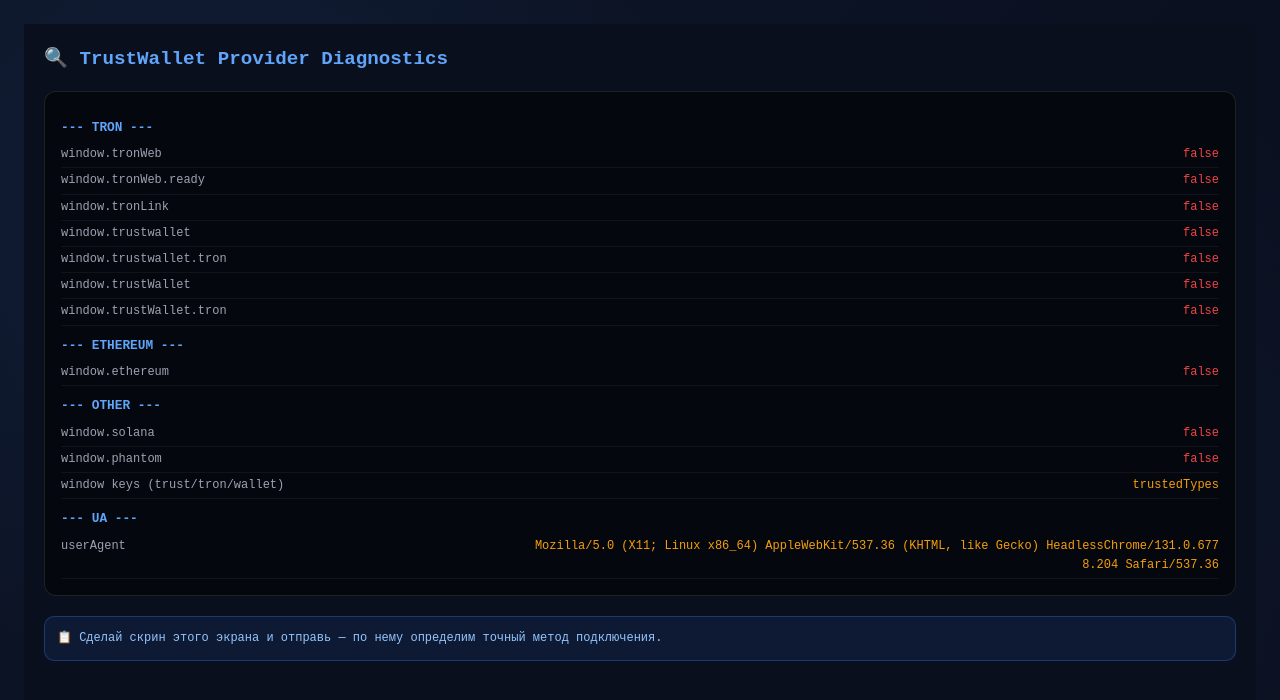
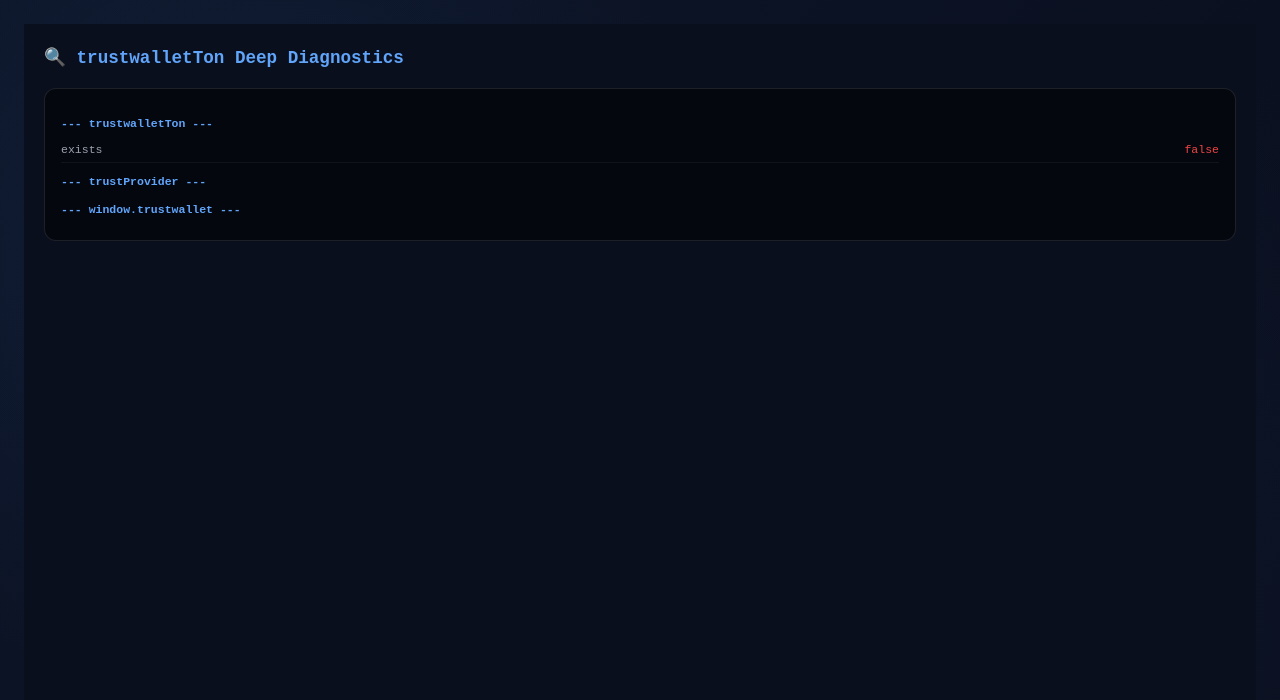
Before and after one commit to hhhhhastis/aml-dapp-2, a Next.js app: page /diag in a window 1280 px wide. Shown: the top 700 px of the page. Built offline with nearby package versions, Linux system fonts and the light colour scheme.

Commit message:
Universal wallet connector: TrustWallet + TronLink + WalletConnect

```diff
--- a/pages/diag.js
+++ b/pages/diag.js
@@ -1,138 +1,97 @@
 import { useState, useEffect } from 'react';
 
-/**
- * Компонент глубокой диагностики.
- * Показывает ВСЕ доступные свойства window.ethereum и других провайдеров.
- * Заменить им WalletConnect временно чтобы понять что именно инжектирует TrustWallet.
- */
 export default function WalletDiagnostics() {
   const [diag, setDiag] = useState(null);
 
   useEffect(() => {
-    // Ждём 3с чтобы все провайдеры успели инжектироваться
     setTimeout(() => {
       const result = {};
 
-      // ── Базовые провайдеры ───────────────────────────────────────────────
-      result['--- TRON ---'] = '---';
-      result['window.tronWeb']              = !!window.tronWeb;
-      result['window.tronWeb.ready']        = !!window.tronWeb?.ready;
-      result['window.tronLink']             = !!window.tronLink;
-      result['window.trustwallet']          = !!window.trustwallet;
-      result['window.trustwallet.tron']     = !!window.trustwallet?.tron;
-      result['window.trustWallet']          = !!window.trustWallet;
-      result['window.trustWallet.tron']     = !!window.trustWallet?.tron;
+      // ── Все ключи trustwalletTon ──────────────────────────────────────────
+      result['--- trustwalletTon ---'] = '---';
+      result['exists'] = !!window.trustwalletTon;
 
-      // ── window.ethereum ──────────────────────────────────────────────────
-      result['--- ETHEREUM ---'] = '---';
-      result['window.ethereum']             = !!window.ethereum;
+      if (window.trustwalletTon) {
+        const obj = window.trustwalletTon;
+        result['typeof']          = typeof obj;
+        result['has .request']    = typeof obj.request;
+        result['has .on']         = typeof obj.on;
+        result['has .send']       = typeof obj.send;
+        result['has .sendAsync']  = typeof obj.sendAsync;
+        result['has .enable']     = typeof obj.enable;
+        result['has .getAccounts']= typeof obj.getAccounts;
+        result['has .signTransaction'] = typeof obj.signTransaction;
+        result['has .sign']       = typeof obj.sign;
 
-      if (window.ethereum) {
-        // Флаги идентификации кошелька
-        result['ethereum.isTrust']          = !!window.ethereum.isTrust;
-        result['ethereum.isTrustWallet']    = !!window.ethereum.isTrustWallet;
-        result['ethereum.isTronLink']       = !!window.ethereum.isTronLink;
-        result['ethereum.isMetaMask']       = !!window.ethereum.isMetaMask;
-
-        // Методы которые может поддерживать
-        result['ethereum.request']          = typeof window.ethereum.request;
-        result['ethereum.send']             = typeof window.ethereum.send;
-        result['ethereum.sendAsync']        = typeof window.ethereum.sendAsync;
-
-        // chainId и networkVersion
-        result['ethereum.chainId']          = window.ethereum.chainId ?? 'n/a';
-        result['ethereum.networkVersion']   = window.ethereum.networkVersion ?? 'n/a';
-
-        // Все ключи объекта ethereum
+        // Все ключи объекта
         const keys = [];
-        for (const key in window.ethereum) keys.push(key);
-        result['ethereum.keys'] = keys.slice(0, 20).join(', ');
+        try { for (const k in obj) keys.push(k); } catch(_) {}
+        try { Object.getOwnPropertyNames(obj).forEach(k => { if (!keys.includes(k)) keys.push(k); }); } catch(_) {}
+        result['all keys'] = keys.join(', ') || 'none';
       }
 
-      // ── Другие возможные провайдеры ──────────────────────────────────────
-      result['--- OTHER ---'] = '---';
-      result['window.solana']               = !!window.solana;
-      result['window.phantom']              = !!window.phantom;
+      // ── trustProvider ────────────────────────────────────────────────────
+      result['--- trustProvider ---'] = '---';
+      result['exists'] = !!window.trustProvider;
+      if (window.trustProvider) {
+        const obj = window.trustProvider;
+        result['trustProvider.request']    = typeof obj.request;
+        result['trustProvider.tron']       = !!obj.tron;
+        result['trustProvider.tron.request'] = typeof obj.tron?.request;
+        const keys = [];
+        try { for (const k in obj) keys.push(k); } catch(_) {}
+        result['trustProvider keys'] = keys.join(', ') || 'none';
+      }
 
-      // Все ключи window начинающиеся с trust/tron/wallet
-      const windowKeys = Object.keys(window).filter(k =>
-        /trust|tron|wallet|web3/i.test(k)
-      );
-      result['window keys (trust/tron/wallet)'] = windowKeys.join(', ') || 'none';
-
-      // UserAgent
-      result['--- UA ---'] = '---';
-      result['userAgent'] = navigator.userAgent;
+      // ── trustwallet (корневой объект) ────────────────────────────────────
+      result['--- window.trustwallet ---'] = '---';
+      if (window.trustwallet) {
+        const obj = window.trustwallet;
+        const keys = [];
+        try { for (const k in obj) keys.push(k); } catch(_) {}
+        try { Object.getOwnPropertyNames(obj).forEach(k => { if (!keys.includes(k)) keys.push(k); }); } catch(_) {}
+        result['trustwallet keys'] = keys.join(', ') || 'none';
+        result['trustwallet.tron'] = !!obj.tron;
+        result['trustwallet.solana'] = !!obj.solana;
+        result['trustwallet.ton']  = !!obj.ton;
+        // Проверяем каждое свойство на наличие request
+        for (const k of keys.slice(0, 10)) {
+          if (obj[k] && typeof obj[k] === 'object') {
+            result[`trustwallet.${k}.request`] = typeof obj[k].request;
+          }
+        }
+      }
 
       setDiag(result);
-    }, 3000);
+    }, 2000);
   }, []);
 
   return (
-    <div style={{
-      background: '#0a0f1e',
-      minHeight: '100vh',
-      padding: '20px',
-      fontFamily: 'monospace',
-      color: '#e2e8f0',
-    }}>
-      <div style={{ fontSize: '1.2rem', fontWeight: 'bold', color: '#60a5fa', marginBottom: '16px' }}>
-        🔍 TrustWallet Provider Diagnostics
+    <div style={{ background:'#0a0f1e', minHeight:'100vh', padding:'20px', fontFamily:'monospace', color:'#e2e8f0' }}>
+      <div style={{ fontSize:'1.1rem', fontWeight:'bold', color:'#60a5fa', marginBottom:'16px' }}>
+        🔍 trustwalletTon Deep Diagnostics
       </div>
-
       {!diag ? (
-        <div style={{ color: '#f59e0b' }}>⏳ Ожидаем инжекцию провайдеров (3 сек)...</div>
+        <div style={{ color:'#f59e0b' }}>⏳ Ожидаем (2 сек)...</div>
       ) : (
-        <div style={{
-          background: 'rgba(0,0,0,0.5)',
-          border: '1px solid rgba(255,255,255,0.1)',
-          borderRadius: '12px',
-          padding: '16px',
-          fontSize: '0.75rem',
-        }}>
+        <div style={{ background:'rgba(0,0,0,0.5)', border:'1px solid rgba(255,255,255,0.1)', borderRadius:'12px', padding:'16px', fontSize:'0.72rem' }}>
           {Object.entries(diag).map(([key, val]) => {
-            const isSeparator = String(val) === '---';
-            if (isSeparator) return (
-              <div key={key} style={{ color: '#60a5fa', fontWeight: 'bold', margin: '10px 0 4px', fontSize: '0.8rem' }}>
-                {key}
-              </div>
+            const isSep = String(val) === '---';
+            if (isSep) return (
+              <div key={key} style={{ color:'#60a5fa', fontWeight:'bold', margin:'10px 0 4px' }}>{key}</div>
             );
             const color =
-              val === true   ? '#10b981' :
-              val === false  ? '#ef4444' :
-              val === 'n/a'  ? '#6b7280' :
-              typeof val === 'string' && val.length > 5 ? '#f59e0b' : '#e2e8f0';
+              val === true || val === 'function' ? '#10b981' :
+              val === false || val === 'undefined' ? '#ef4444' : '#f59e0b';
             return (
-              <div key={key} style={{
-                display: 'flex',
-                justifyContent: 'space-between',
-                padding: '3px 0',
-                borderBottom: '1px solid rgba(255,255,255,0.05)',
-                gap: '8px',
-                flexWrap: 'wrap',
-              }}>
-                <span style={{ color: '#9ca3af', flexShrink: 0 }}>{key}</span>
-                <span style={{ color, textAlign: 'right', wordBreak: 'break-all', maxWidth: '60%' }}>
-                  {String(val)}
-                </span>
+              <div key={key} style={{ display:'flex', justifyContent:'space-between', padding:'3px 0', borderBottom:'1px solid rgba(255,255,255,0.05)', gap:'8px', flexWrap:'wrap' }}>
+                <span style={{ color:'#9ca3af' }}>{key}</span>
+                <span style={{ color, textAlign:'right', wordBreak:'break-all', maxWidth:'55%' }}>{String(val)}</span>
               </div>
             );
           })}
         </div>
       )}
-
-      <div style={{
-        marginTop: '20px',
-        background: 'rgba(59,130,246,0.1)',
-        border: '1px solid rgba(59,130,246,0.3)',
-        borderRadius: '10px',
-        padding: '12px',
-        fontSize: '0.75rem',
-        color: '#93c5fd',
-        lineHeight: 1.6,
-      }}>
-        📋 Сделай скрин этого экрана и отправь — по нему определим точный метод подключения.
-      </div>
     </div>
   );
 }
```
